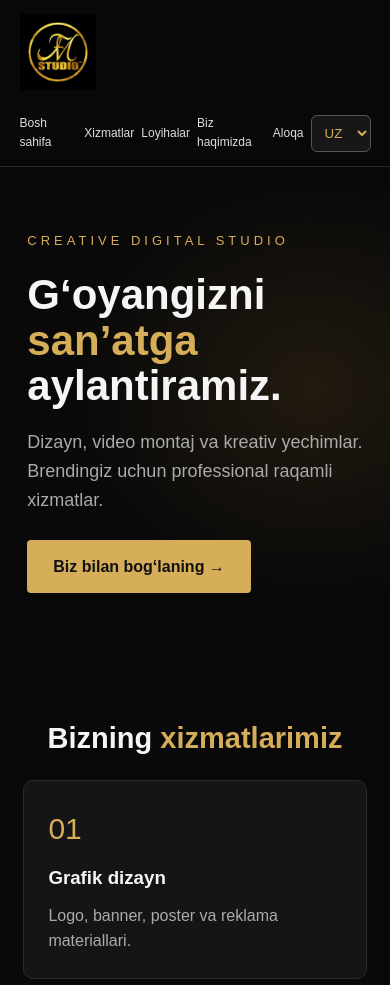
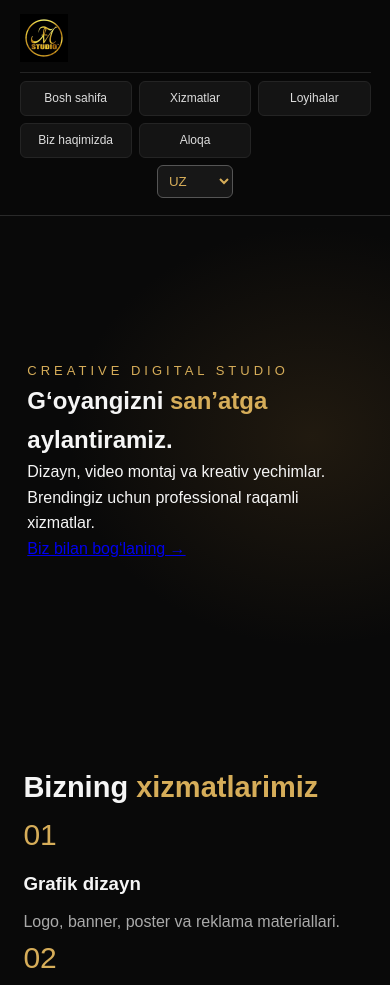
Before and after one commit to farruxsaparov1991-hue/FmlStudio, a plain HTML site: page index.html in a window 390 px wide. Shown: the top 985 px of the page. Drawn offline with Linux system fonts and the light colour scheme.

Commit message:
Update index.html

```diff
--- a/index.html
+++ b/index.html
@@ -57,15 +57,49 @@ select{background:#171717;color:var(--gold);border:1px solid #555;padding:9px;bo
 .hero{min-height:520px;display:flex;align-items:center;padding:70px 9%;background:radial-gradient(ellipse at 80% 45%,#503b1c55,transparent 55%)}
 .hero-in{max-width:760px}
 .tag{color:var(--gold);letter-spacing:4px;font-size:13px}
-h1{font-size:clamp(42px,8vw,78px);line-height:1.08;margin:20px 0}
-.hero p{color:var(--muted);font-size:18px;max-width:620px}
-.btn{display:inline-block;margin-top:25px;padding:14px 26px;background:var(--gold);color:#111;text-decoration:none;font-weight:bold;border-radius:4px}
-section{padding:70px 8%}
-.section-title{text-align:center;font-size:36px;margin-bottom:18px}
-.lead{text-align:center;color:var(--muted);max-width:720px;margin:0 auto 30px}
-.cards{display:grid;grid-template-columns:repeat(3,1fr);gap:20px}
-.card,.project{background:var(--card);border:1px solid #292929;border-radius:10px;padding:24px;transition:.2s}
-.card:hover,.project:hover{border-color:var(--gold);transform:translateY(-3px)}
+@media(max-width:650px){
+  header{
+    padding:9px 5%;
+    gap:10px;
+    align-items:center;
+    flex-wrap:wrap;
+  }
+  .logo img{
+    width:48px !important;
+    height:48px !important;
+  }
+  nav{
+    width:100%;
+    display:grid;
+    grid-template-columns:repeat(3,minmax(0,1fr));
+    gap:8px 6px;
+    justify-content:stretch;
+    padding:8px 0 3px;
+    border-top:1px solid #242424;
+  }
+  nav a{
+    font-size:12px;
+    text-align:center;
+    padding:7px 3px;
+    background:#141414;
+    border:1px solid #242424;
+    border-radius:6px;
+    white-space:nowrap;
+  }
+  nav select{
+    grid-column:2;
+    justify-self:center;
+    width:76px;
+    padding:7px;
+  }
+  .hero{
+    padding:55px 7%;
+    min-height:490px;
+  }
+  section{padding:58px 6%}
+  .cards,.project-grid{grid-template-columns:1fr}
+  .section-title{font-size:29px}
+}
 .num{font-size:30px;color:var(--gold)}
 .card h3{margin:10px 0}
 .card p,.project p,.about p,.contact p{color:var(--muted)}
```
